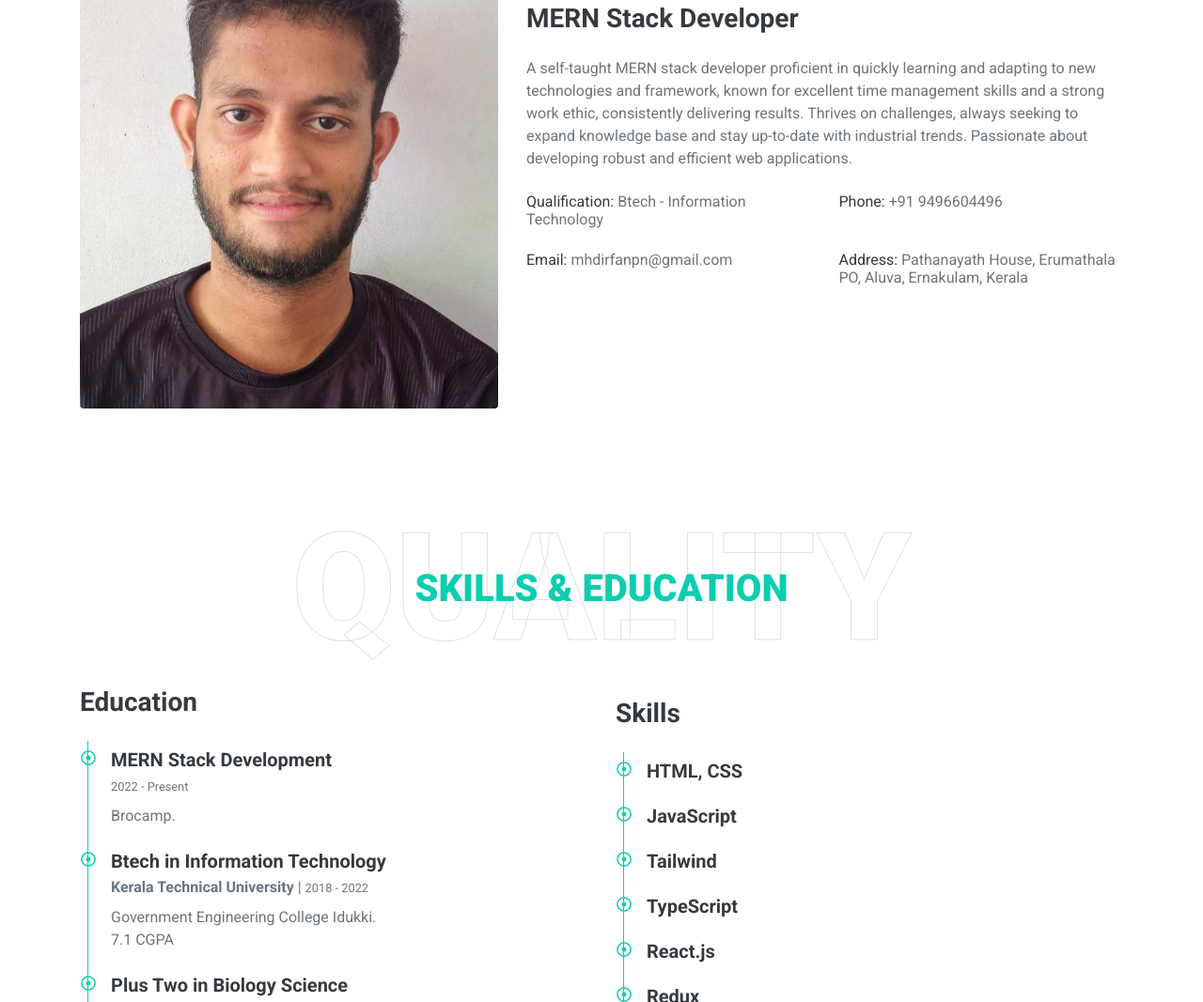
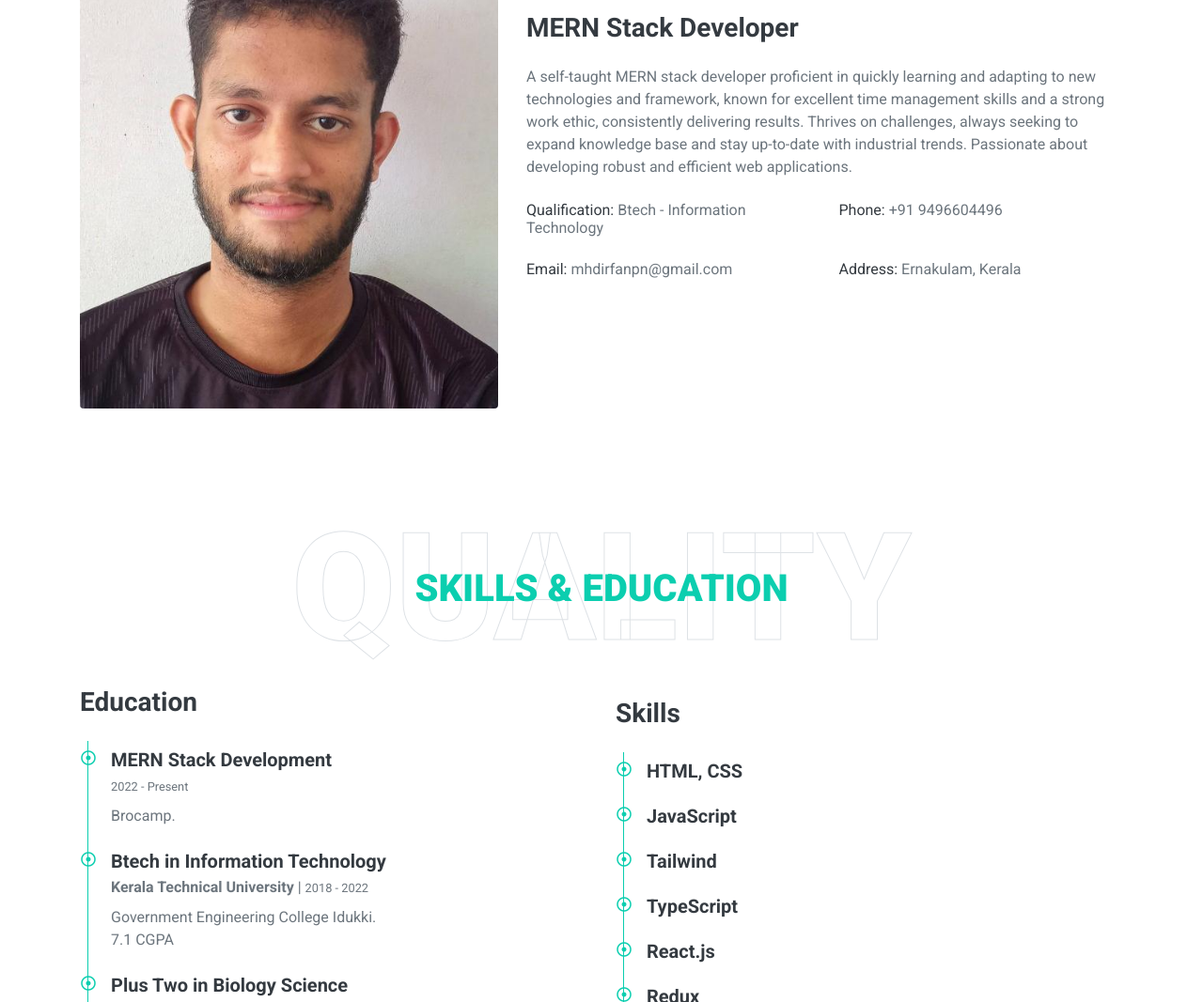
Before and after one commit to mhdirfanpn/Personal-website, a plain HTML site: page index.html in a window 1280 px wide. Shown: the part 1191-2258 px from the top of the page at 94% size. Drawn offline with nearby package versions, Linux system fonts and the light colour scheme.

Commit message:
resume update

```diff
--- a/index.html
+++ b/index.html
@@ -130,7 +130,7 @@
                             <h6>Email: <span class="text-secondary">mhdirfanpn@gmail.com</span></h6>
                         </div>
                         <div class="col-sm-6 py-2">
-                            <h6>Address: <span class="text-secondary">Pathanayath House, Erumathala PO, Aluva,
+                            <h6>Address: <span class="text-secondary">
                                     Ernakulam, Kerala</span></h6>
                         </div>
                     </div>
```
